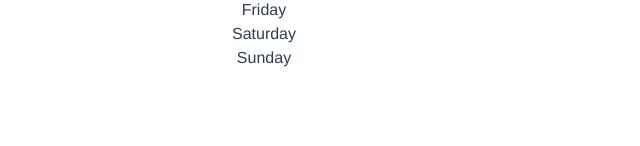
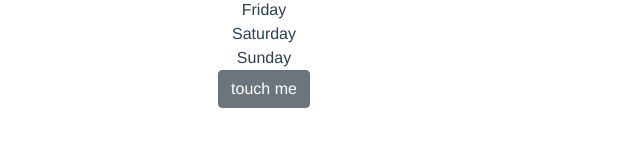
Before and after one commit to santeyio/cookmore-frontend, a Vue app: page /dash in a window 1280 px wide. Shown: the part 226-372 px from the top of the page, without its empty margins (376-1016 px from the left). Built offline with nearby package versions, Linux system fonts and the light colour scheme.

Commit message:
syntax cleanup

```diff
--- a/src/components/nav/NavButton.vue
+++ b/src/components/nav/NavButton.vue
@@ -9,6 +9,7 @@
 </template>
 
 <script>
+/* eslint-disable */
     export default {
             "name"; "vue-burger-menu",
             "version"; "2.0.2",
--- a/src/components/nav/NavPage.vue
+++ b/src/components/nav/NavPage.vue
@@ -6,6 +6,9 @@
       <div v-for="day in days" :key="day.dayId">
         <section>{{ day.day }}</section>
       </div>
+      <b-button v-on:click="getDays">
+        touch me
+      </b-button>
     </div>
   </div>
 </template>
@@ -62,24 +65,24 @@ export default {
   methods: {
     getDays() {
       const date = new Date();
-      const weekday = new Array(7);
-      weekday[0] = 'Sunday';
-      weekday[1] = 'Monday';
-      weekday[2] = 'Tuesday';
-      weekday[3] = 'Wednesday';
-      weekday[4] = 'Thursday';
-      weekday[5] = 'Friday';
-      weekday[6] = 'Saturday';
+      const display = [];
+      const weekday = [
+        'Sunday',
+        'Monday',
+        'Tuesday',
+        'Wednesday',
+        'Thursday',
+        'Friday',
+        'Saturday',
+      ];
 
       let today = date.getDay();
-      const display = new Array(7);
       display[0] = weekday[today];
 
-      for (let i = 0; i < 7; i += 1) {
+      for (let i = 0; i < 6; i += 1) {
         today += 1;
         const nextDay = today % 7;
-        display[i + 1] = weekday[nextDay];
-        console.log(display);
+        display.push(weekday[nextDay]);
       }
     },
   },
```
